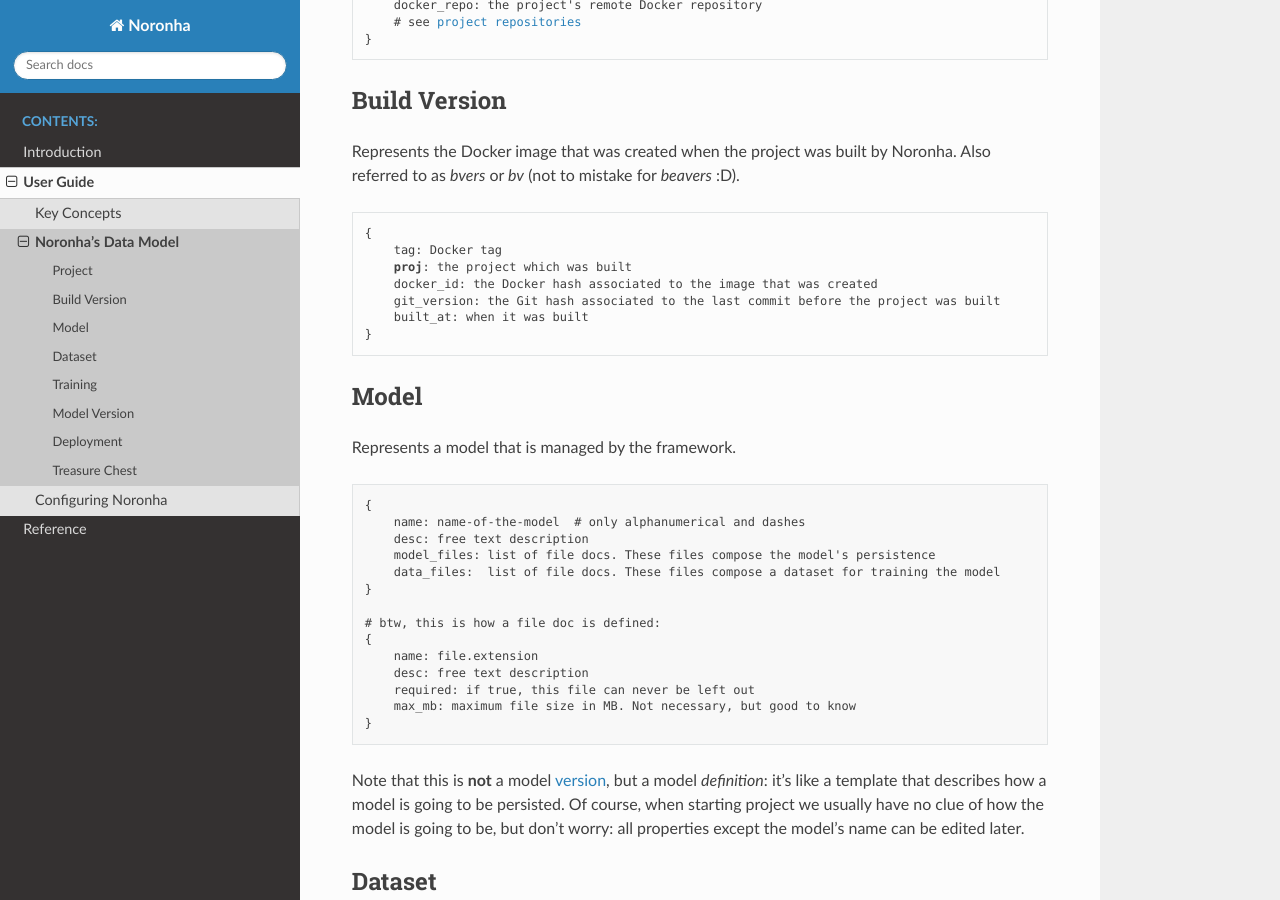
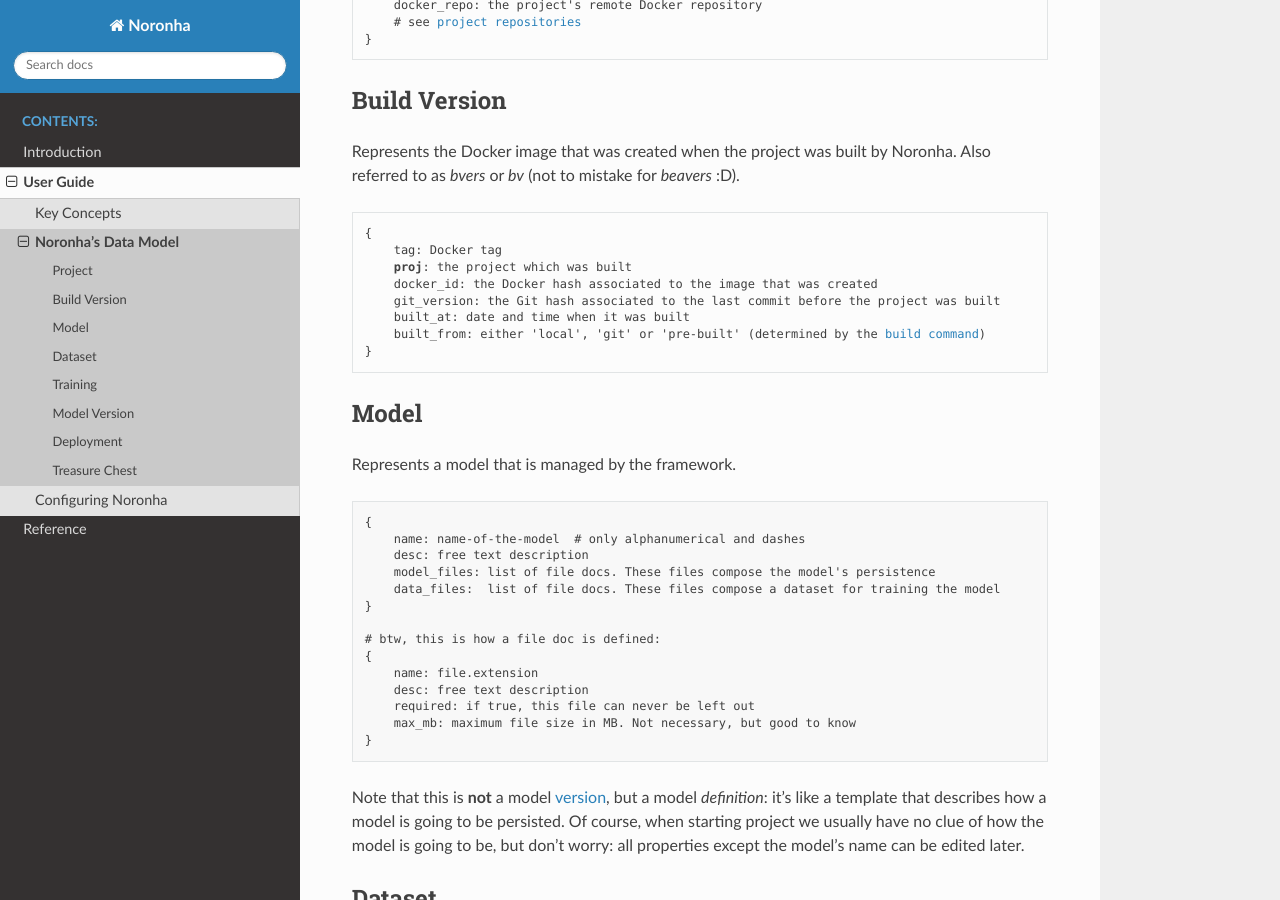
Before and after one commit to noronha-dataops/noronha, a Sphinx documentation site: the page built from docs/source/guide/data_model.rst, in a window 1280 px wide and 900 px high, scrolled down 1083 px. Built offline with Sphinx 7.4.7 and the Read the Docs theme 2.0.0, drawn with Linux system fonts in a browser that asks for light colours.

Commit message:
update docs

```diff
--- a/docs/source/guide/data_model.rst
+++ b/docs/source/guide/data_model.rst
@@ -43,7 +43,8 @@
         **proj**: the project which was built
         docker_id: the Docker hash associated to the image that was created
         git_version: the Git hash associated to the last commit before the project was built
-        built_at: when it was built
+        built_at: date and time when it was built
+        built_from: either 'local', 'git' or 'pre-built' (determined by the :ref:`build command <build-command>`)
     }
 
 Model
--- a/docs/source/reference/cli.rst
+++ b/docs/source/reference/cli.rst
@@ -89,6 +89,8 @@
                      Example: https://<git_server>/<proj_repo>
     --docker-repo    The project's remote Docker repository.
                      Example: <docker_registry>/<proj_image>
+
+.. _build-command:
 
 - **build:** encapsulate the project in a new Docker image
 
--- a/docs/source/reference/toolkit.rst
+++ b/docs/source/reference/toolkit.rst
@@ -29,7 +29,3 @@
 Reference for the online predictor, which can be found in the `online module <https://gitlab.eva.bot/asseteva/noronha-dataops/blob/master/noronha/tools/online.py>`_.
 
 .. autoclass:: noronha.tools.online.OnlinePredict
-
-Logger
-======
-# TODO
```
Also changed, not shown: README.md (+6 -1 lines), 13 other files.
